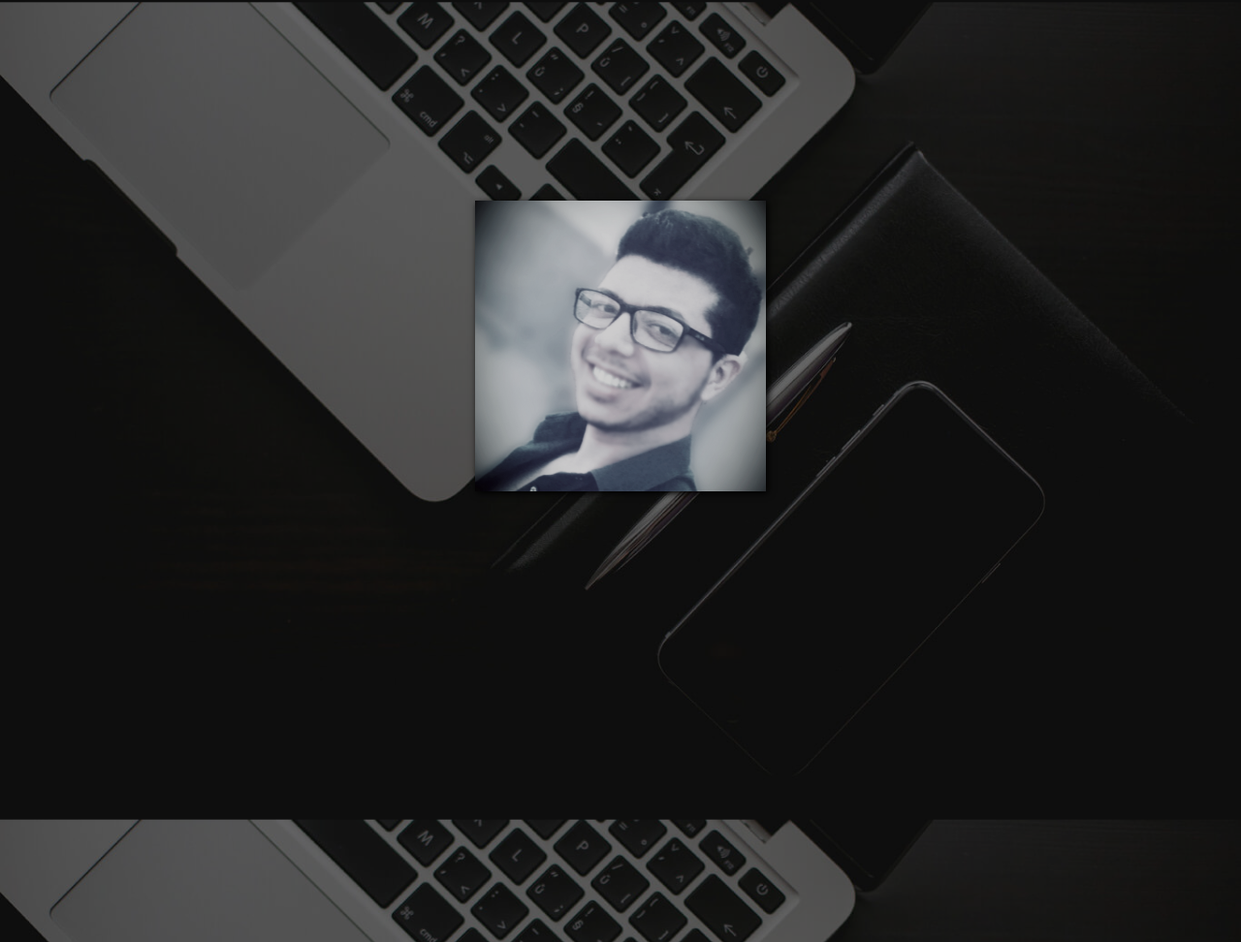
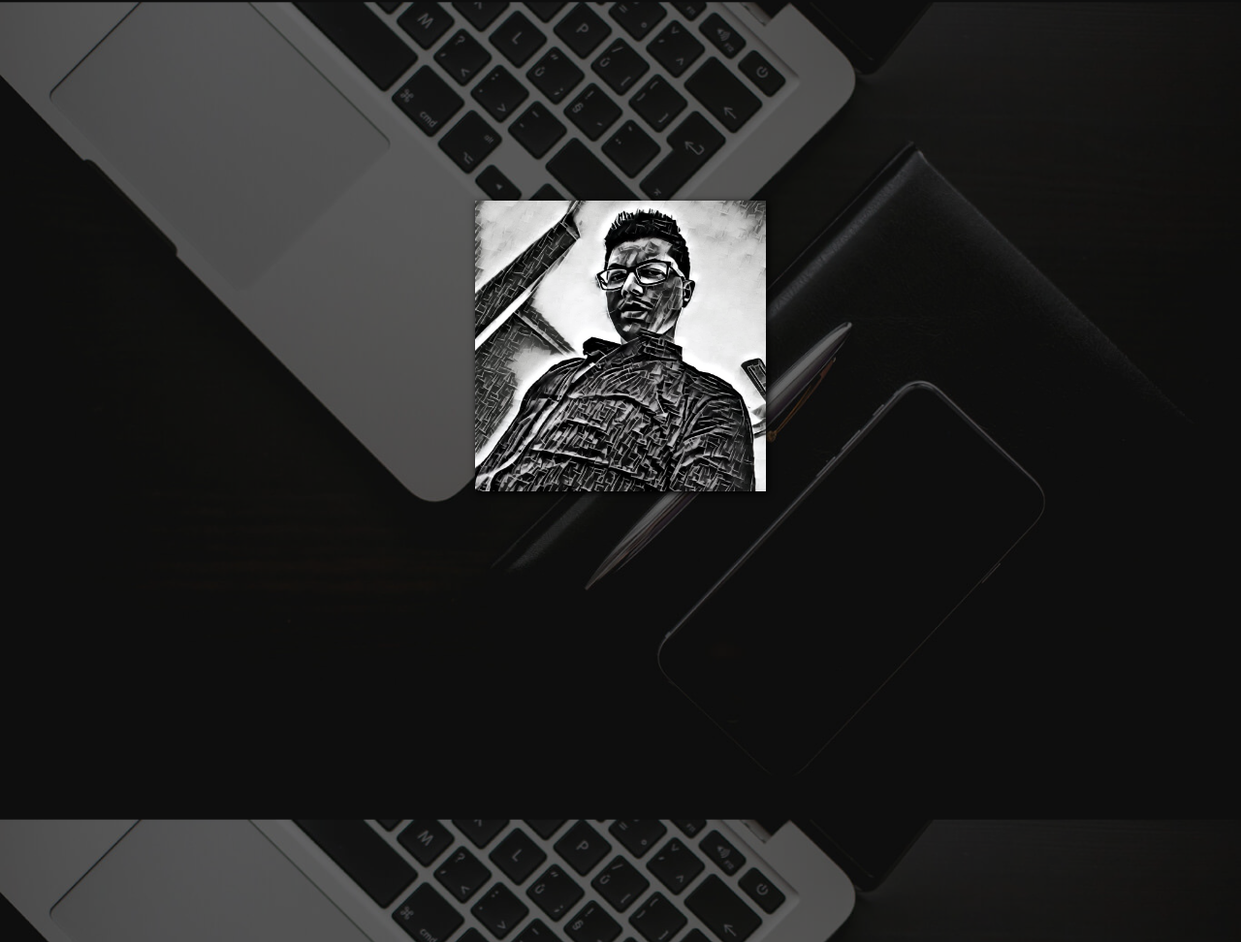
Before and after one commit to aboodRaizada/aboodRaizada.github.io, a plain HTML site: page index.html in a window 1280 px wide. Shown: the part 841-1813 px from the top of the page at 97% size. Drawn offline with Linux system fonts and the light colour scheme.

Commit message:
change image

```diff
--- a/css/main.scss
+++ b/css/main.scss
@@ -590,8 +590,8 @@ body{
 
                 img{
                     width: 100%;
-                    position: relative;
-                    bottom: 35px;
+                    // position: relative;
+                    // bottom: 35px;
                     filter: grayscale(58%);
                     transition: 0.5s ease;
                 }
--- a/index.html
+++ b/index.html
@@ -130,7 +130,7 @@
                     <div class="container">
 
                         <!-- picture div -->
-                        <img src="images/3.jpg" alt="">
+                        <img src="images/4.jpg" alt="">
 
                         <!-- paragraph of about -->
                         <div class="details">
```
Also changed, not shown: css/main.css, images/4.jpg (added), 1 other file.
